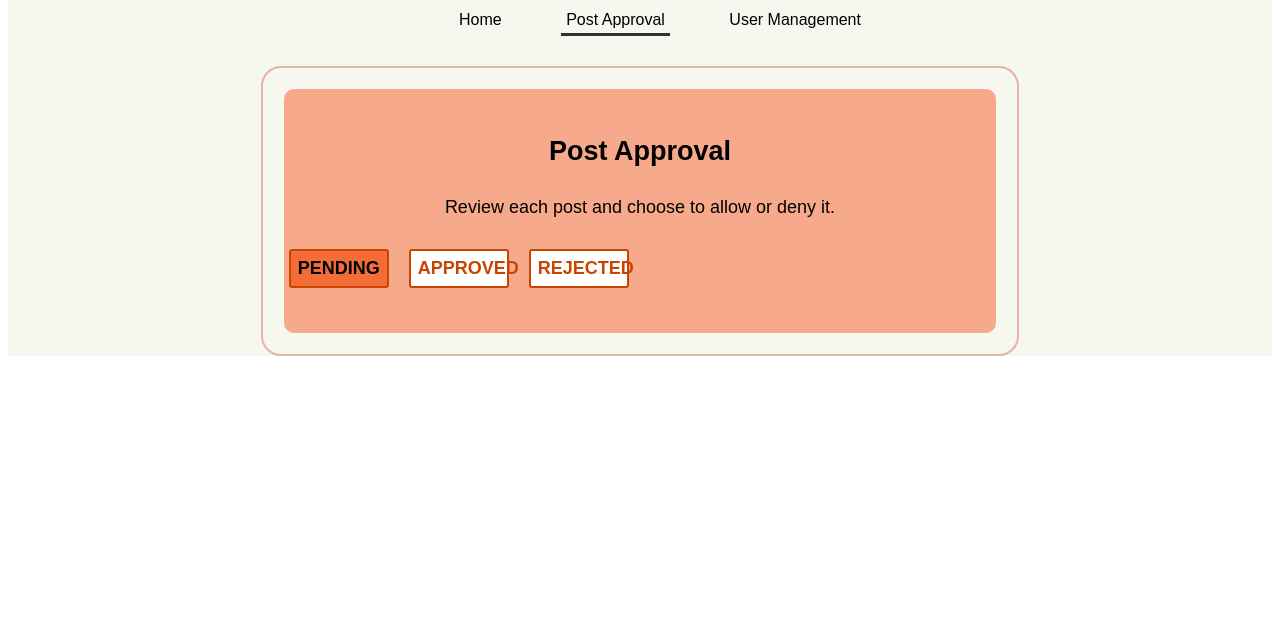
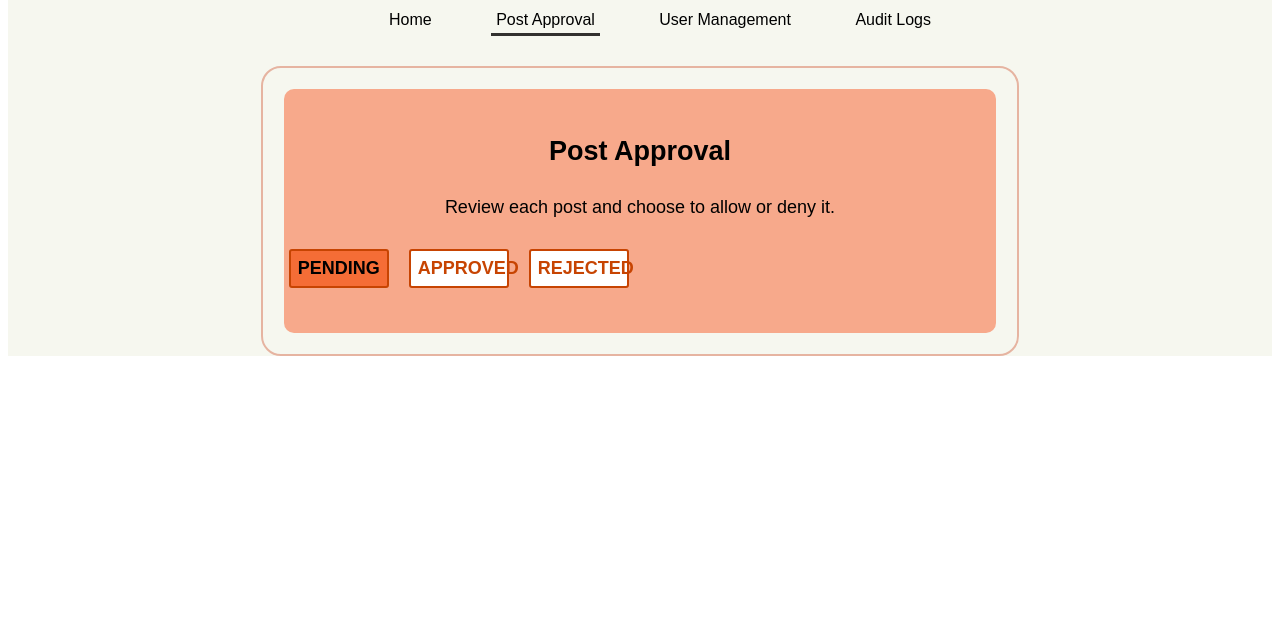
Before and after one commit to Coookei/SoundAdvice, a website: page app/public/html/admin_approval.html in a window 1280 px wide. Shown: the part 174-800 px from the top of the page. Drawn offline with Linux system fonts and the light colour scheme; no server answers.

Commit message:
feat: add audit logs link to all pages in the admin dashboard

```diff
--- a/app/public/html/admin_approval.html
+++ b/app/public/html/admin_approval.html
@@ -29,6 +29,7 @@
         <li><a href="/">Home</a></li>
         <li class="active"><a href="/admin/approval">Post Approval</a></li>
         <li><a href="/admin/users">User Management</a></li>
+        <li><a href="/admin/logs">Audit Logs</a></li>
       </ul>
     </nav>
 
```
Also changed, not shown: app/public/html/admin_users.html (+1 -0 lines).
